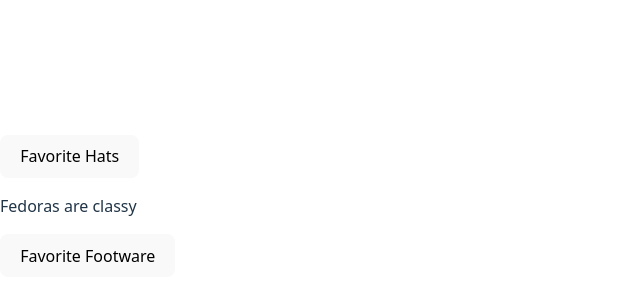
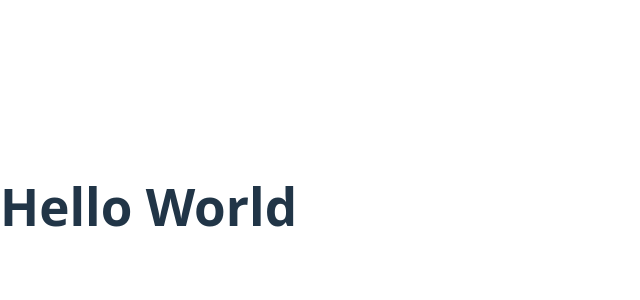
Before and after one commit to mojoro/odin-vitest, a React (Vite) app: page / in a window 1280 px wide. Shown: the part 194-494 px from the top of the page, without its empty margins (0-640 px from the left). Built offline with nearby package versions, Linux system fonts and the light colour scheme.

Commit message:
Complete first Academind step

```diff
--- a/src/App.jsx
+++ b/src/App.jsx
@@ -1,11 +1,11 @@
-import Accordion from "./accordion";
+import React from "react";
 
-const hats = { title: "Favorite Hats", contents: "Fedoras are classy" };
-const footware = {
-  title: "Favorite Footware",
-  contents: "Flipflops are the best",
-};
-
-const App = () => <Accordion items={[hats, footware]}></Accordion>;
+function App() {
+  return (
+    <div>
+      <h1>Hello World</h1>
+    </div>
+  );
+}
 
 export default App;
```
Also changed, not shown: 1 other file (tests, documents, lock files or other folders).
